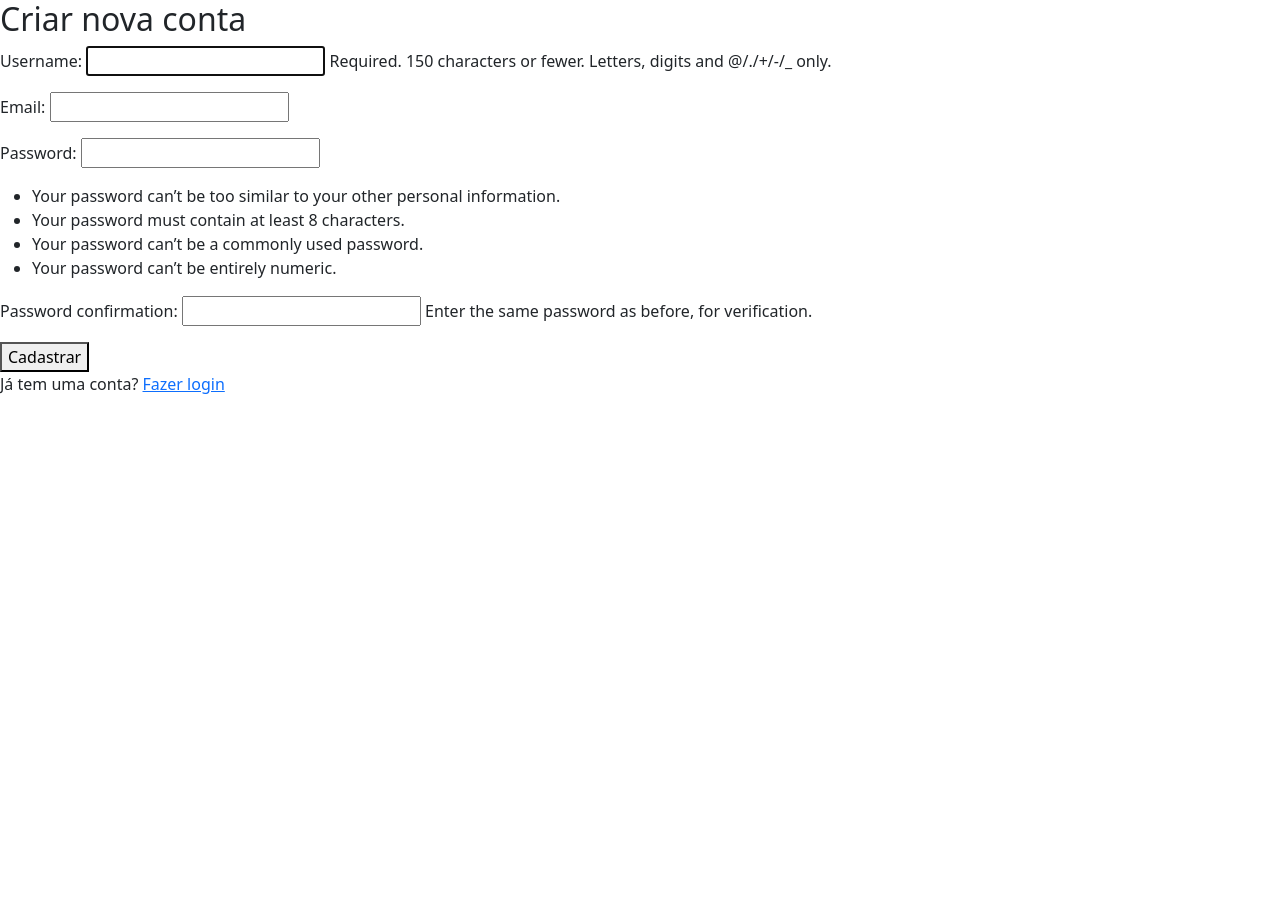
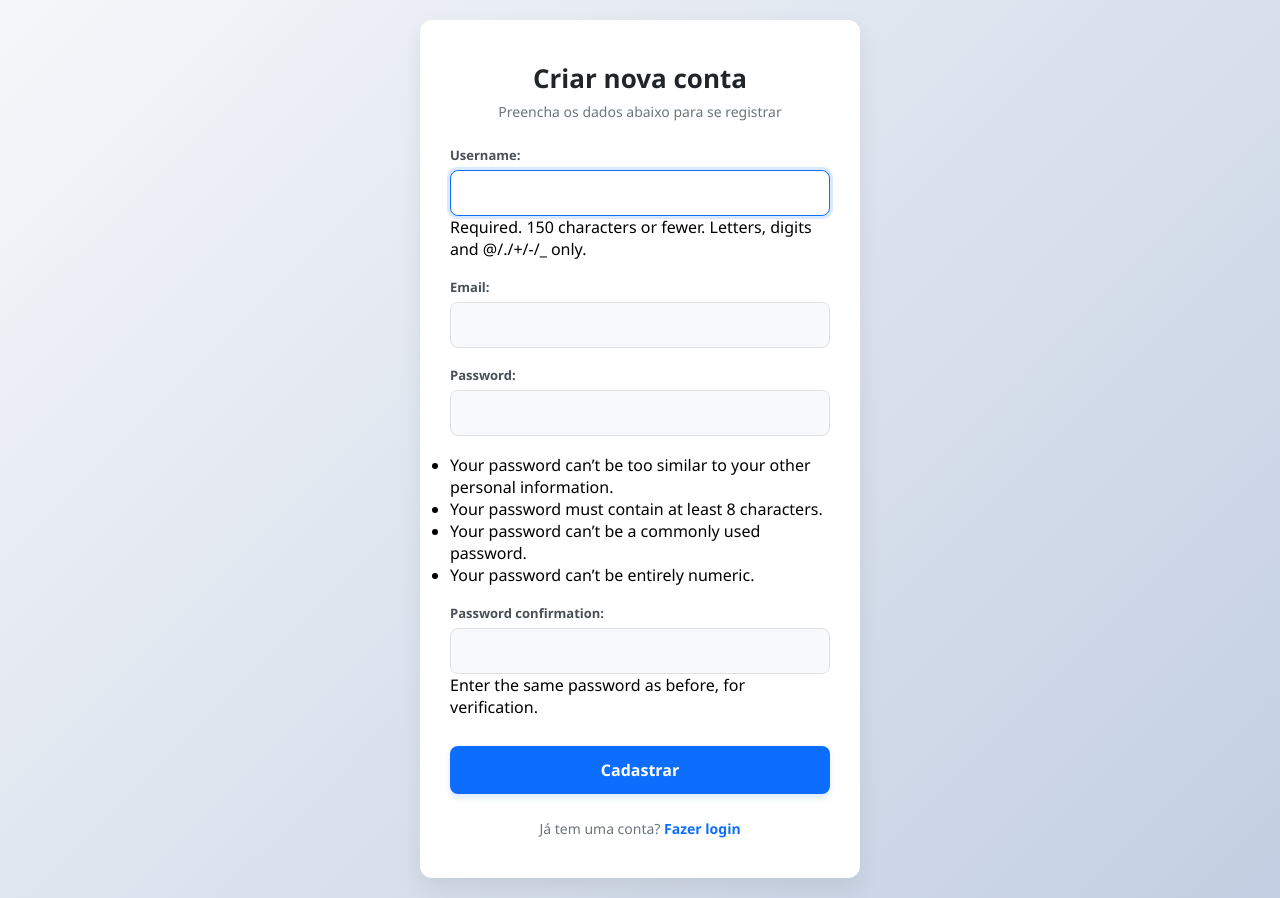
Before and after one commit to joaohschulz/Hackathon-GremioSuper, a Django app: page /register/ in a window 1280 px wide. Before the commit the page ends 394 px from the top, so only its background shows below. Run offline with Django 5.2, Linux system fonts and the light colour scheme; some libraries are stand-ins or nearby versions.

Commit message:
register e logout

```diff
--- a/users/static/css/register.css
+++ b/users/static/css/register.css
@@ -0,0 +1,153 @@
+/* 1. Reset Global */
+* {
+    margin: 0;
+    padding: 0;
+    box-sizing: border-box;
+    font-family: 'Segoe UI', Tahoma, Geneva, Verdana, sans-serif;
+}
+
+/* 2. Corpo da página (Fundo e Centralização) */
+body {
+    background: linear-gradient(135deg, #f5f7fa 0%, #c3cfe2 100%);
+    min-height: 100vh;
+    display: flex;
+    justify-content: center;
+    align-items: center;
+    padding: 20px;
+}
+
+/* 3. Estrutura do Card de Cadastro */
+.signup-card {
+    background-color: #ffffff;
+    width: 100%;
+    max-width: 440px;
+    padding: 40px 30px;
+    border-radius: 12px;
+    box-shadow: 0 10px 25px rgba(0, 0, 0, 0.08);
+}
+
+/* 4. Cabeçalho */
+.signup-header {
+    text-align: center;
+    margin-bottom: 25px;
+}
+
+.signup-header h2 {
+    font-size: 26px;
+    color: #212529;
+    font-weight: 700;
+    margin-bottom: 6px;
+}
+
+.signup-header p {
+    font-size: 14px;
+    color: #6c757d;
+}
+
+/* 5. Alertas de Erro */
+.alert-error {
+    background-color: #f8d7da;
+    color: #842029;
+    border: 1px solid #f5c2c7;
+    padding: 12px 15px;
+    border-radius: 8px;
+    font-size: 14px;
+    margin-bottom: 20px;
+    font-weight: 500;
+}
+
+/* 6. Estilização Dinâmica dos Parágrafos do Django {{ form.as_p }} */
+.form-content p {
+    margin-bottom: 18px;
+}
+
+.form-content p label {
+    display: block;
+    font-size: 13px;
+    color: #495057;
+    margin-bottom: 6px;
+    font-weight: 600;
+}
+
+/* Captura todas as variações de inputs gerados pelo Django */
+.form-content p input,
+.form-content p select,
+.form-content p textarea {
+    width: 100%;
+    padding: 12px 14px;
+    background-color: #f8f9fa;
+    border: 1.5px solid #dee2e6;
+    border-radius: 8px;
+    font-size: 15px;
+    color: #212529;
+    outline: none;
+    transition: all 0.2s ease-in-out;
+}
+
+/* Efeito de Foco nos Inputs */
+.form-content p input:focus,
+.form-content p select:focus,
+.form-content p textarea:focus {
+    background-color: #ffffff;
+    border-color: #0d6efd;
+    box-shadow: 0 0 0 3px rgba(13, 110, 253, 0.15);
+}
+
+/* Ajuste específico para Checkboxes (como termos de uso ou lembretes) */
+.form-content p input[type="checkbox"] {
+    width: 16px;
+    height: 16px;
+    margin-right: 8px;
+    display: inline-block;
+    vertical-align: middle;
+    cursor: pointer;
+}
+
+/* Garante que o texto ao lado do checkbox fique alinhado na mesma linha */
+.form-content p:has(input[type="checkbox"]) label {
+    display: inline-block;
+    margin-bottom: 0;
+    cursor: pointer;
+}
+
+/* 7. Botão de Enviar */
+.btn-submit {
+    width: 100%;
+    padding: 13px;
+    background-color: #0d6efd;
+    color: #ffffff;
+    border: none;
+    border-radius: 8px;
+    font-size: 16px;
+    font-weight: 600;
+    cursor: pointer;
+    box-shadow: 0 4px 6px rgba(13, 110, 253, 0.15);
+    transition: background-color 0.2s ease, transform 0.1s ease;
+    margin-top: 10px;
+}
+
+.btn-submit:hover {
+    background-color: #0b5ed7;
+}
+
+.btn-submit:active {
+    transform: scale(0.98);
+}
+
+/* 8. Rodapé do Card */
+.signup-footer {
+    text-align: center;
+    margin-top: 25px;
+    font-size: 14px;
+    color: #6c757d;
+}
+
+.signup-footer a {
+    color: #0d6efd;
+    text-decoration: none;
+    font-weight: 600;
+}
+
+.signup-footer a:hover {
+    text-decoration: underline;
+}
--- a/users/templates/logout.html
+++ b/users/templates/logout.html
@@ -1,10 +1,11 @@
+{% load static %}
 <!DOCTYPE html>
 <html lang="pt-br">
 <head>
     <meta charset="UTF-8">
     <meta name="viewport" content="width=device-width, initial-scale=1.0">
     <title>Logout</title>
-    <link href="https://cdn.jsdelivr.net/npm/bootstrap@6.0.0-alpha.1/dist/css/bootstrap.min.css" rel="stylesheet" integrity="sha384-B/GM4XqrwHnWXNOWMbloTmrYXZg10cakYGmpfsR/bbzQ6JAJI4ihuyADKLnBgrCe" crossorigin="anonymous">
+    <link rel="stylesheet" href="{% static 'css/register.css' %}">
 </head>
 <body>
 
@@ -15,6 +16,6 @@
 
         <a href="{% url 'login' %}">Fazer login novamente</a>
     </div>
-    <script type="module" src="https://cdn.jsdelivr.net/npm/bootstrap@6.0.0-alpha.1/dist/js/bootstrap.bundle.min.js" integrity="sha384-1a/pXj49ZQ1aHEmrJ+gMw1otqoVsYwlEnlD8mIfY2TV03r20Y0CN7uqx1tQogjPL" crossorigin="anonymous"></script>
+
 </body>
 </html>
--- a/users/templates/register.html
+++ b/users/templates/register.html
@@ -1,32 +1,41 @@
+{% load static %}
+
 <!DOCTYPE html>
 <html lang="pt-br">
 <head>
     <meta charset="UTF-8">
     <meta name="viewport" content="width=device-width, initial-scale=1.0">
     <title>Cadastro</title>
-    <link href="https://cdn.jsdelivr.net/npm/bootstrap@6.0.0-alpha.1/dist/css/bootstrap.min.css" rel="stylesheet" integrity="sha384-B/GM4XqrwHnWXNOWMbloTmrYXZg10cakYGmpfsR/bbzQ6JAJI4ihuyADKLnBgrCe" crossorigin="anonymous">
+     <link rel="stylesheet" href="{% static 'css/register.css' %}">
 </head>
 <body>
 
-    <div class="signup-container">
-        <h2>Criar nova conta</h2>
+    <div class="signup-card">
+        <div class="signup-header">
+            <h2>Criar nova conta</h2>
+            <p>Preencha os dados abaixo para se registrar</p>
+        </div>
 
         {% if form.errors %}
-            <p style="color: red;">Por favor, corrija os erros abaixo.</p>
+            <div class="alert-error">
+                Por favor, corrija os erros abaixo no formulário.
+            </div>
         {% endif %}
 
-        <form method="post">
+        <form method="post" novalidate>
             {% csrf_token %}
 
-            {{ form.as_p }}
+            <div class="form-content">
+                {{ form.as_p }}
+            </div>
 
-            <button type="submit">Cadastrar</button>
+            <button type="submit" class="btn-submit">Cadastrar</button>
         </form>
 
-        <p>
-            Já tem uma conta? <a href="{% url 'login' %}">Fazer login</a>
-        </p>
+        <div class="signup-footer">
+            <p>Já tem uma conta? <a href="{% url 'login' %}">Fazer login</a></p>
+        </div>
     </div>
-    <script type="module" src="https://cdn.jsdelivr.net/npm/bootstrap@6.0.0-alpha.1/dist/js/bootstrap.bundle.min.js" integrity="sha384-1a/pXj49ZQ1aHEmrJ+gMw1otqoVsYwlEnlD8mIfY2TV03r20Y0CN7uqx1tQogjPL" crossorigin="anonymous"></script>
+
 </body>
 </html>
```
Also changed, not shown: users/static/css/logout.css (+59 -0 lines), db.sqlite3.
